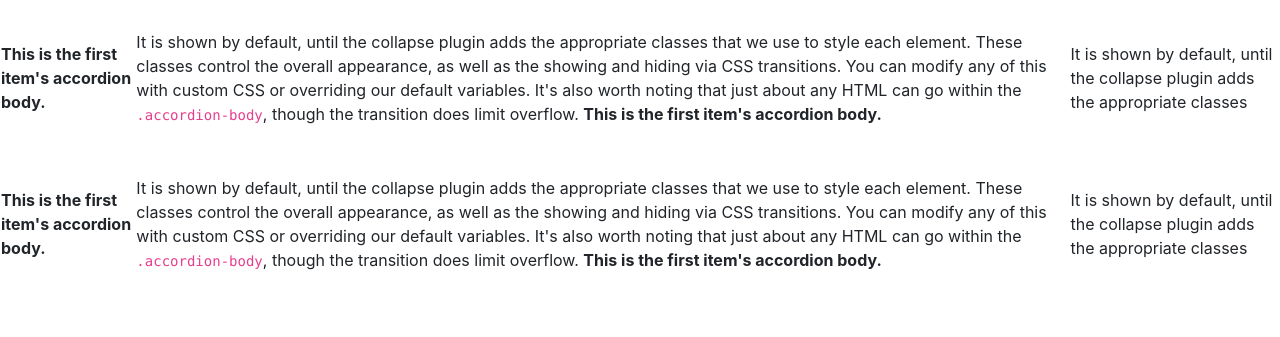
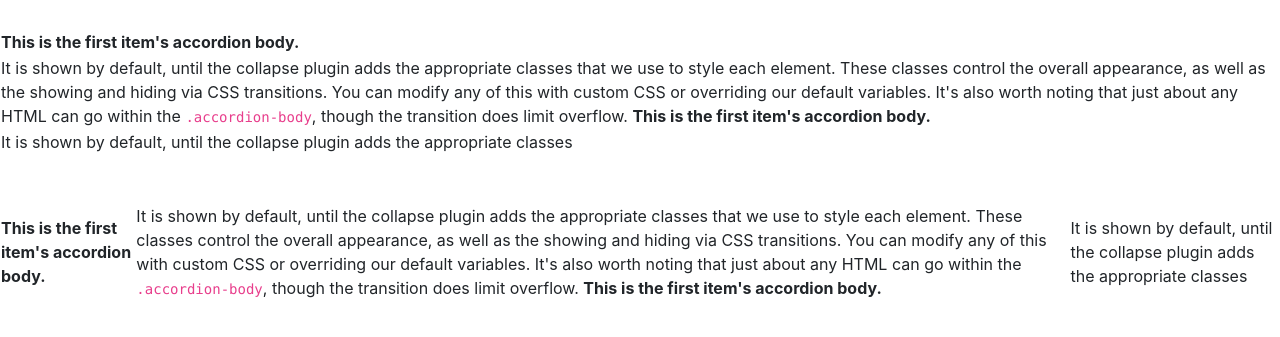
Before and after one commit to arasad28/artest.github.io, a plain HTML site: page index.html in a window 1280 px wide. Shown: the part 41-378 px from the top of the page. Drawn offline with nearby package versions, Linux system fonts and the light colour scheme.

Commit message:
Update index.html

```diff
--- a/index.html
+++ b/index.html
@@ -41,9 +41,9 @@ height="0" width="0" style="display:none;visibility:hidden"></iframe></noscript>
     <h2> Hellow World </h2>
     <table>
     <tr>
-      <td><strong>This is the first item's accordion body.</strong> </td><br>
+      <td><strong>This is the first item's accordion body.</strong> </td><br></tr><tr>
       <td>It is shown by default, until the collapse plugin adds the appropriate classes that we use to style each element. These classes control the overall appearance, as well as the showing and hiding via CSS transitions. You can modify any of this with custom CSS or overriding our default variables. It's also worth noting that just about any HTML can go within the <code>.accordion-body</code>, though the transition does limit overflow.
-        <strong>This is the first item's accordion body.</td>
+        <strong>This is the first item's accordion body.</td></tr><tr>
       <td>It is shown by default, until the collapse plugin adds the appropriate classes</td>
       </tr>
     </table>
```
